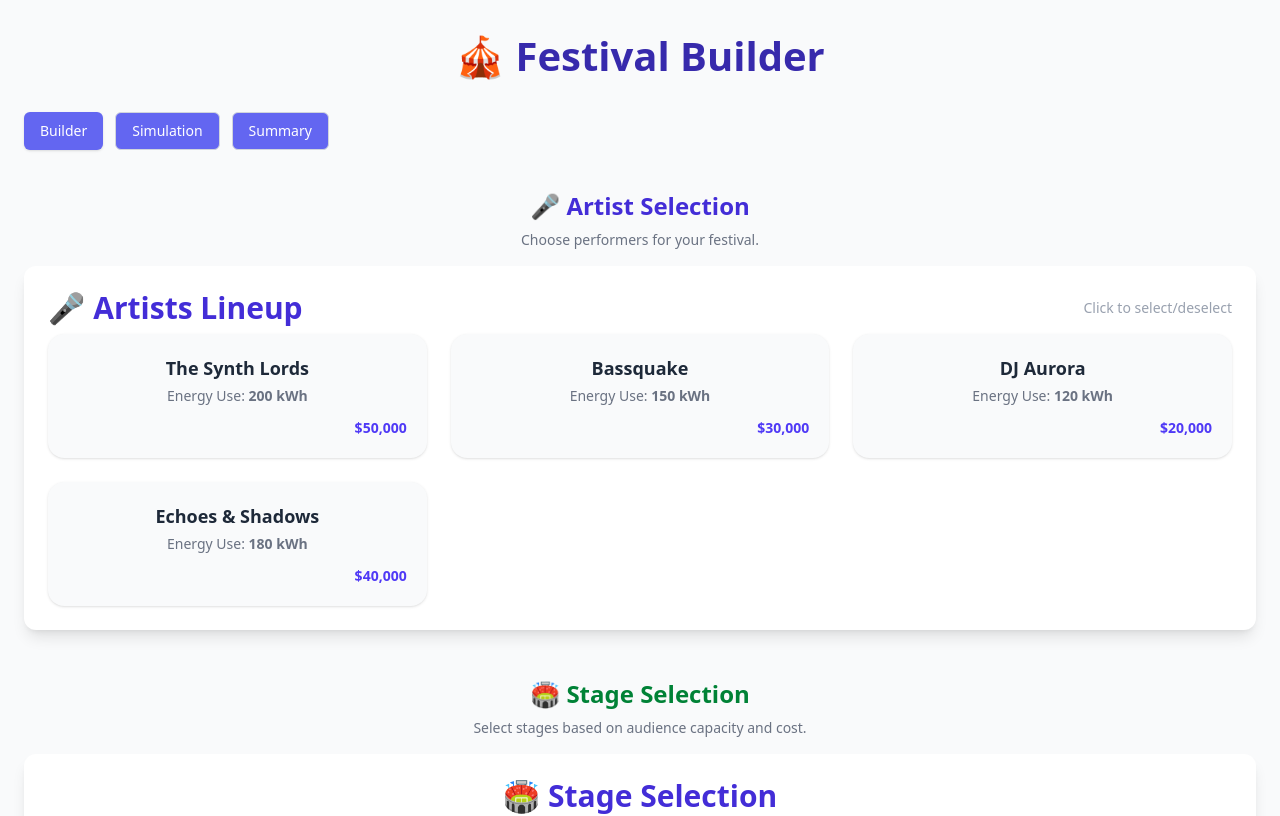
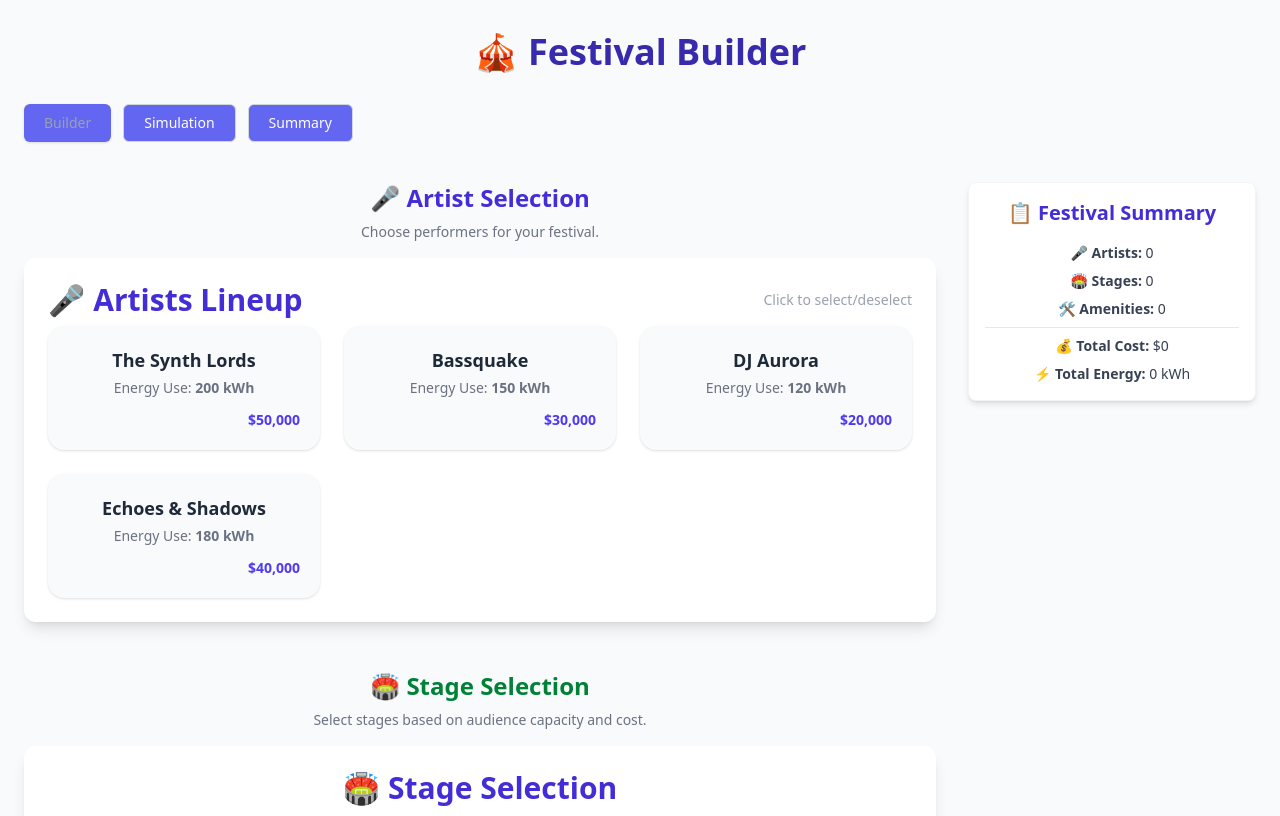
Before and after one commit to Leorev01/Festival-Simulator, a React (Vite) app: page /builder in a window 1280 px wide. Shown: the top 816 px of the page. Built offline with nearby package versions, Linux system fonts and the light colour scheme.

Commit message:
Adds sidebar and fixes active state of navbar buttons

```diff
--- a/src/App.css
+++ b/src/App.css
@@ -3,39 +3,3 @@
   padding: 2rem;
   text-align: center;
 }
-
-.logo {
-  height: 6em;
-  padding: 1.5em;
-  will-change: filter;
-  transition: filter 300ms;
-}
-.logo:hover {
-  filter: drop-shadow(0 0 2em #646cffaa);
-}
-.logo.react:hover {
-  filter: drop-shadow(0 0 2em #61dafbaa);
-}
-
-@keyframes logo-spin {
-  from {
-    transform: rotate(0deg);
-  }
-  to {
-    transform: rotate(360deg);
-  }
-}
-
-@media (prefers-reduced-motion: no-preference) {
-  a:nth-of-type(2) .logo {
-    animation: logo-spin infinite 20s linear;
-  }
-}
-
-.card {
-  padding: 2em;
-}
-
-.read-the-docs {
-  color: #888;
-}
--- /dev/null
+++ b/src/components/SidebarSummary.tsx
@@ -0,0 +1,39 @@
+import { useEffect, useState } from 'react';
+import type { Artist, Stage } from '../features/festival/types';
+import { AMENITIES } from '../features/festival/amenities';
+
+export default function SidebarSummary() {
+  const [artists, setArtists] = useState<Artist[]>([]);
+  const [stages, setStages] = useState<Stage[]>([]);
+  const [amenities, setAmenities] = useState<Record<number, number>>({});
+
+  useEffect(() => {
+    const interval = setInterval(() => {
+      setArtists(JSON.parse(localStorage.getItem('selected-artists') || '[]'));
+      setStages(JSON.parse(localStorage.getItem('selected-stages') || '[]'));
+      setAmenities(JSON.parse(localStorage.getItem('selected-amenities') || '{}'));
+    }, 500); // auto-refresh every 0.5s
+    return () => clearInterval(interval);
+  }, []);
+
+  const artistCost = artists.reduce((sum, a) => sum + a.cost, 0);
+  const stageCost = stages.reduce((sum, s) => sum + s.cost, 0);
+  const amenityCost = AMENITIES.reduce((sum, a) => (amenities[a.id] || 0) * a.costPerUnit + sum, 0);
+
+  const artistEnergy = artists.reduce((sum, a) => sum + a.energy, 0);
+  const stageEnergy = stages.reduce((sum, s) => sum + s.energy, 0);
+  const amenityEnergy = AMENITIES.reduce((sum, a) => (amenities[a.id] || 0) * a.energyPerUnit + sum, 0);
+
+  return (
+    <aside className="bg-white shadow-md p-4 rounded-lg border border-gray-100 w-full md:w-72 sticky top-6 md:self-start">
+      <h3 className="text-xl font-semibold text-indigo-700 mb-4">📋 Festival Summary</h3>
+      <ul className="text-sm text-gray-700 space-y-2">
+        <li>🎤 <strong>Artists:</strong> {artists.length}</li>
+        <li>🏟️ <strong>Stages:</strong> {stages.length}</li>
+        <li>🛠️ <strong>Amenities:</strong> {Object.values(amenities).reduce((a, b) => a + b, 0)}</li>
+        <li className="pt-2 border-t border-gray-200">💰 <strong>Total Cost:</strong> ${artistCost + stageCost + amenityCost}</li>
+        <li>⚡ <strong>Total Energy:</strong> {artistEnergy + stageEnergy + amenityEnergy} kWh</li>
+      </ul>
+    </aside>
+  );
+}
--- a/src/features/festival/SmartOptimiser.tsx
+++ /dev/null
@@ -1,55 +0,0 @@
-import { useState } from 'react';
-
-export default function SmartOptimiser() {
-  const [attendance, setAttendance] = useState(50000);
-
-  const suggested = {
-    toilets: Math.ceil(attendance / 75),
-    food: Math.ceil(attendance / 250),
-    staff: Math.ceil(attendance / 100),
-  };
-
-  const applySuggestions = () => {
-    const current = JSON.parse(localStorage.getItem('selected-amenities') || '{}');
-    const updated = {
-      ...current,
-      1: suggested.toilets, // Toilets (ID 1)
-      2: suggested.food,    // Food vendors (ID 2)
-      3: suggested.staff,   // Staff (ID 3)
-    };
-    localStorage.setItem('selected-amenities', JSON.stringify(updated));
-    window.location.reload(); // refresh to show updated values
-  };
-
-  return (
-    <div className="bg-white p-6 rounded-xl shadow-md mt-8 space-y-4 border border-indigo-100">
-      <h2 className="text-xl font-bold text-indigo-700">🧠 Smart Optimizer</h2>
-      <p className="text-sm text-gray-500">
-        Get suggested minimum resources for a safe festival.
-      </p>
-
-      <div className="flex gap-4 items-center">
-        <label className="text-sm font-medium text-gray-700">Expected Attendance:</label>
-        <input
-          type="number"
-          className="border p-2 rounded w-32"
-          value={attendance}
-          onChange={(e) => setAttendance(Number(e.target.value))}
-        />
-      </div>
-
-      <div className="text-sm text-gray-700">
-        <p>🧻 Toilets: <strong>{suggested.toilets}</strong></p>
-        <p>🍔 Food Vendors: <strong>{suggested.food}</strong></p>
-        <p>👷 Staff Members: <strong>{suggested.staff}</strong></p>
-      </div>
-
-      <button
-        onClick={applySuggestions}
-        className="bg-indigo-600 text-white px-4 py-2 rounded hover:bg-indigo-700 transition"
-      >
-        Apply Suggestions
-      </button>
-    </div>
-  );
-}
--- a/src/index.css
+++ b/src/index.css
@@ -23,17 +23,6 @@ body,
 }
 
 
-/* Button base styling */
-button {
-  @apply rounded-md px-4 py-2 font-medium text-white bg-indigo-600 hover:bg-indigo-700 transition;
-}
-
-/* Header styling fallback (for non-Tailwind usage) */
-h1 {
-  font-size: 2.5rem;
-  line-height: 1.2;
-}
-
 /* Light mode overrides */
 @media (prefers-color-scheme: light) {
   :root {
--- a/src/pages/FestivalBuilder.tsx
+++ b/src/pages/FestivalBuilder.tsx
@@ -6,6 +6,7 @@ import AmenitySelector from '../features/festival/AmenitySelector';
 import SimulationPanel from '../features/simulation/SimulationPanel';
 import SummaryPanel from '../features/festival/SummaryPanel';
 import FestivalSaver from '../features/festival/FestivalSaver';
+import SidebarSummary from '../components/SidebarSummary';
 
 const tabs = ['Builder', 'Simulation', 'Summary'];
 
@@ -29,8 +30,9 @@ export default function FestivalBuilder() {
   const renderTab = () => {
     switch (activeTab) {
       case 'Builder':
-        return (
-          <div className="space-y-12">
+      return (
+        <div className="flex flex-col md:flex-row gap-8">
+          <div className="flex-1 space-y-12">
             <section>
               <h2 className="text-2xl font-bold text-indigo-700 mb-2">🎤 Artist Selection</h2>
               <p className="text-sm text-gray-500 mb-4">Choose performers for your festival.</p>
@@ -47,7 +49,10 @@ export default function FestivalBuilder() {
               <AmenitySelector />
             </section>
           </div>
-        );
+          <SidebarSummary />
+        </div>
+      );
+
       case 'Simulation':
         return <SimulationPanel />;
       case 'Summary':
@@ -76,10 +81,10 @@ export default function FestivalBuilder() {
             whileHover={{ scale: 1.05 }}
             whileTap={{ scale: 0.95 }}
             key={tab}
-            className={`px-5 py-2 text-sm font-medium rounded-full transition ${
+            className={`px-5 py-2 text-sm font-medium rounded-md transition hover:cursor-pointer ${
               activeTab === tab
-                ? 'bg-indigo-600 text-white shadow'
-                : 'bg-white border border-gray-300 text-gray-600 hover:bg-gray-100'
+                ? 'bg-indigo-600 shadow text-gray-400'
+                : 'bg-white border border-gray-300 text-white'
             }`}
             onClick={() => setActiveTab(tab)}
           >
```
